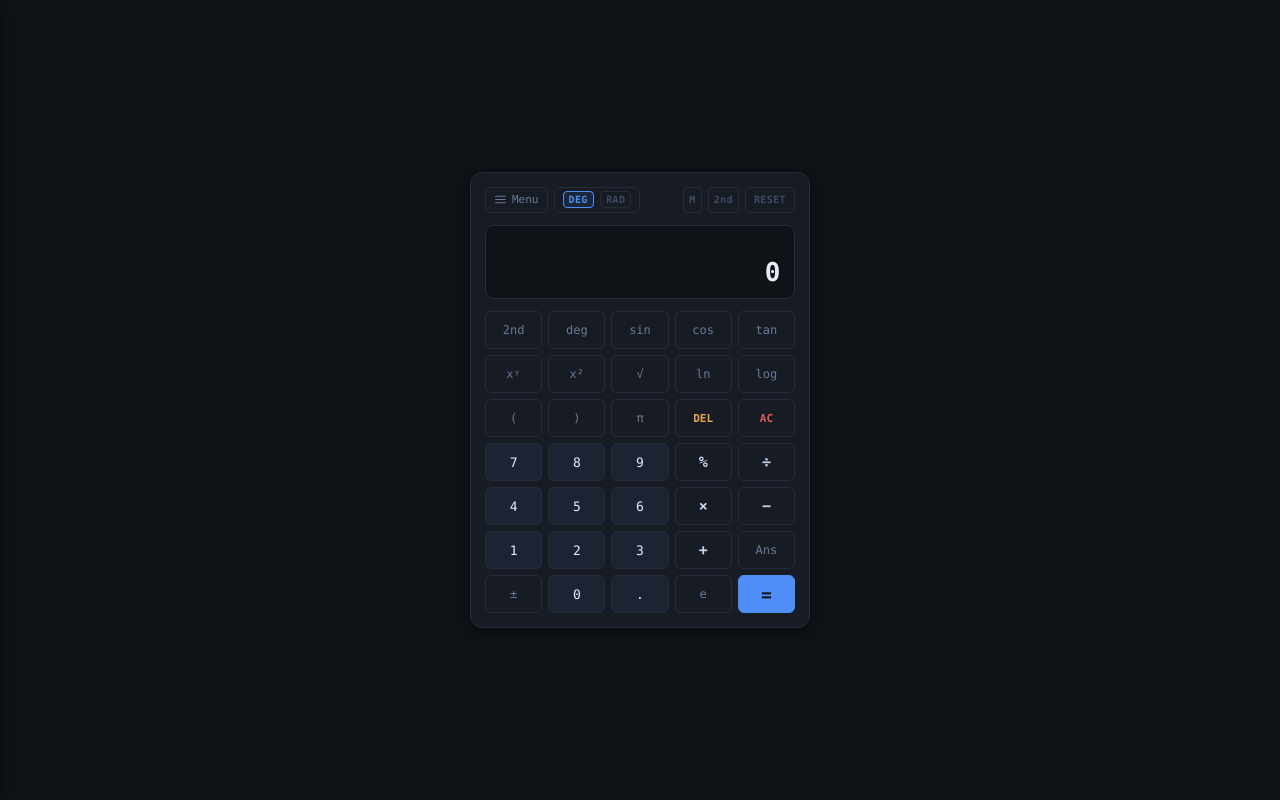
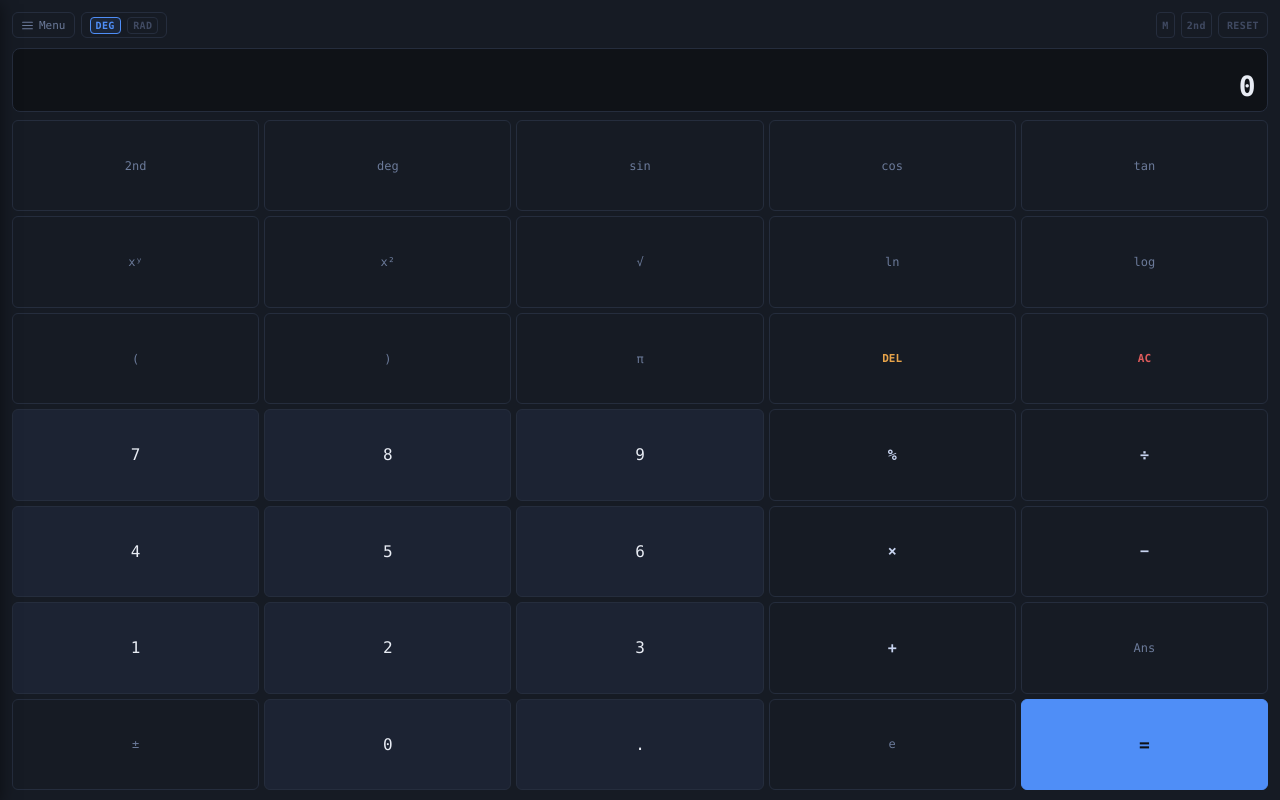
Before and after one commit to Brian-Aldana/parf_gonodol, a website built with Vite: page frontend/index.html in a window 1280 px wide. Built offline with nearby package versions, Linux system fonts and the light colour scheme.

Commit message:
fix: make calculator layout fill window fluidly, set app icon and remove backend run script

```diff
--- a/frontend/index.html
+++ b/frontend/index.html
@@ -4,6 +4,8 @@
   <meta charset="UTF-8">
   <meta name="viewport" content="width=device-width, initial-scale=1.0">
   <title>Parf Gonodol</title>
+  <link rel="icon" type="image/svg+xml" href="/icon.svg">
+  <link rel="icon" type="image/png" href="/icon.png">
   <link rel="stylesheet" href="/src/styles/tokens.css">
   <link rel="stylesheet" href="/src/styles/reset.css">
   <link rel="stylesheet" href="/src/styles/calculator.css">
--- a/frontend/src/styles/buttons.css
+++ b/frontend/src/styles/buttons.css
@@ -2,15 +2,18 @@
   display: flex;
   align-items: center;
   justify-content: center;
-  height: 38px;
+  width: 100%;
+  height: 100%;
+  min-height: 26px;
   border-radius: var(--radius-sm);
   border: 1px solid var(--color-border);
   font-family: var(--font-mono);
-  font-size: 13px;
+  font-size: clamp(12px, 2.3vh, 16px);
   font-weight: 500;
   transition: background-color 90ms ease, border-color 90ms ease, transform 80ms ease;
   cursor: pointer;
   outline: none;
+  user-select: none;
 }
 
 .btn:active {
--- a/frontend/src/styles/calculator.css
+++ b/frontend/src/styles/calculator.css
@@ -1,14 +1,19 @@
 .calculator {
-  width: 340px;
+  width: 100vw;
+  height: 100vh;
+  max-width: 100%;
+  max-height: 100%;
+  margin: 0;
   background-color: var(--color-surface);
-  border: 1px solid var(--color-border);
-  border-radius: var(--radius-lg);
-  box-shadow: var(--shadow-md);
-  padding: 14px;
+  border: none;
+  border-radius: 0;
+  box-shadow: none;
+  padding: 10px 12px;
   display: flex;
   flex-direction: column;
-  gap: 12px;
+  gap: 8px;
   user-select: none;
+  box-sizing: border-box;
 }
 
 .calculator-header {
@@ -16,6 +21,8 @@
   align-items: center;
   justify-content: space-between;
   gap: 8px;
+  flex-shrink: 0;
+  height: 30px;
 }
 
 .header-left {
@@ -34,11 +41,13 @@
   background-color: var(--color-bg);
   border: 1px solid var(--color-border);
   border-radius: var(--radius-md);
-  padding: 12px 14px;
+  padding: 8px 12px;
   display: flex;
   flex-direction: column;
-  gap: 4px;
-  min-height: 72px;
+  justify-content: space-between;
+  min-height: 64px;
+  max-height: 85px;
+  flex-shrink: 0;
 }
 
 .display-expression {
@@ -47,7 +56,7 @@
   text-align: right;
   overflow-x: auto;
   white-space: nowrap;
-  min-height: 16px;
+  min-height: 15px;
   letter-spacing: 0.01em;
 }
 
@@ -58,7 +67,7 @@
   outline: none;
   color: var(--color-text-primary);
   font-family: var(--font-mono);
-  font-size: 26px;
+  font-size: clamp(20px, 4.5vh, 28px);
   font-weight: 600;
   text-align: right;
   font-variant-numeric: tabular-nums;
@@ -75,14 +84,18 @@
 
 .display-input.is-error {
   color: var(--color-danger);
-  font-size: 16px;
+  font-size: 15px;
   font-weight: 500;
 }
 
 .keypad {
   display: grid;
   grid-template-columns: repeat(5, 1fr);
-  gap: 6px;
+  grid-template-rows: repeat(7, 1fr);
+  gap: 5px;
+  flex: 1;
+  min-height: 0;
+  width: 100%;
 }
 
 @media (max-width: 360px) {
--- a/frontend/src/styles/reset.css
+++ b/frontend/src/styles/reset.css
@@ -2,6 +2,15 @@
   box-sizing: border-box;
   margin: 0;
   padding: 0;
+}
+
+html, body {
+  width: 100%;
+  height: 100%;
+  margin: 0;
+  padding: 0;
+  overflow: hidden;
+  background-color: var(--color-surface);
 }
 
 html {
@@ -10,15 +19,10 @@ html {
 }
 
 body {
-  background-color: var(--color-bg);
   color: var(--color-text-primary);
   font-family: var(--font-mono);
   line-height: 1.4;
-  min-height: 100vh;
   display: flex;
-  align-items: center;
-  justify-content: center;
-  overflow: hidden;
 }
 
 button {
```
Also changed, not shown: desktop/icon.png (added), frontend/public/icon.png (added), frontend/public/icon.svg (added), 2 other files.
